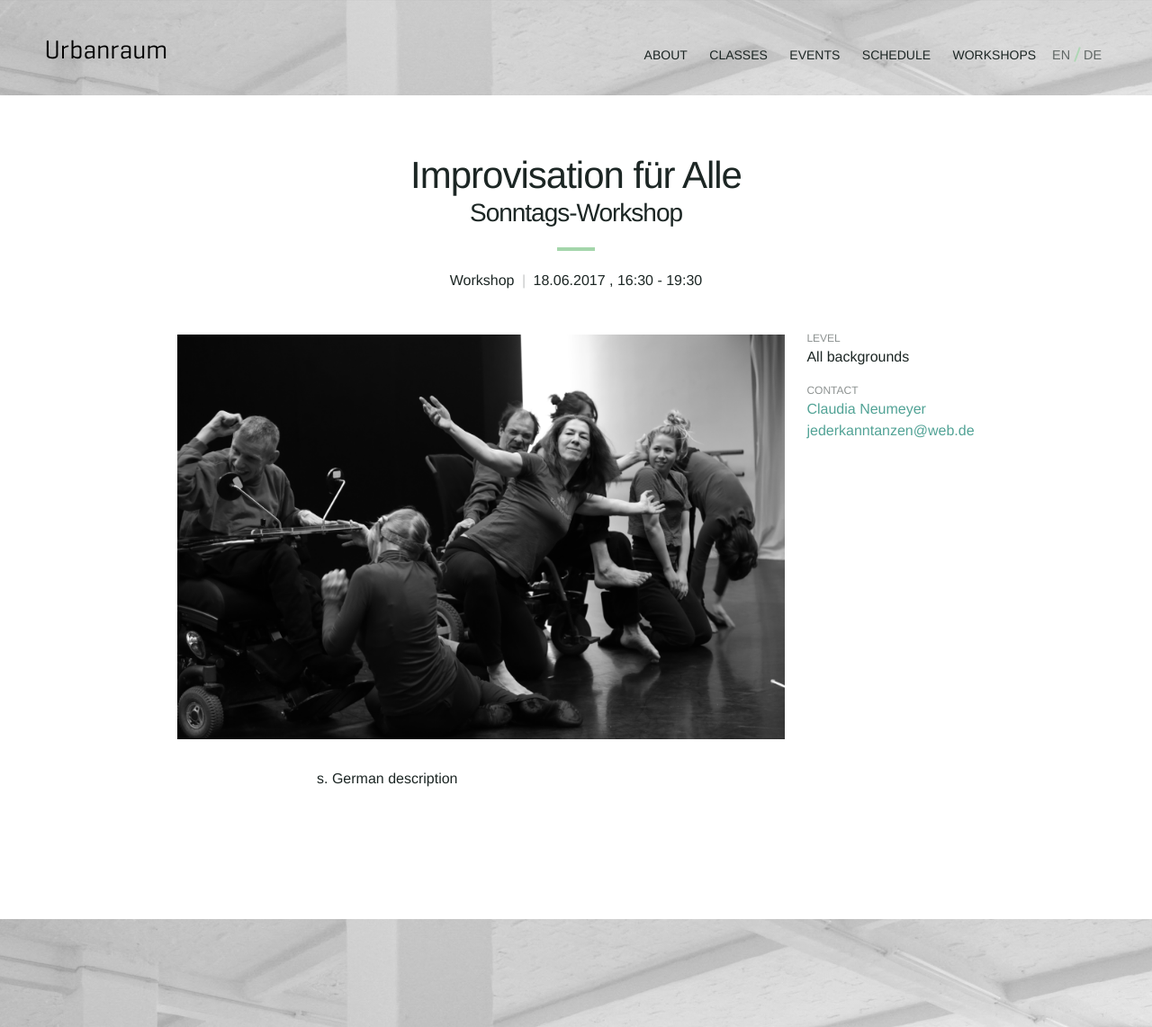
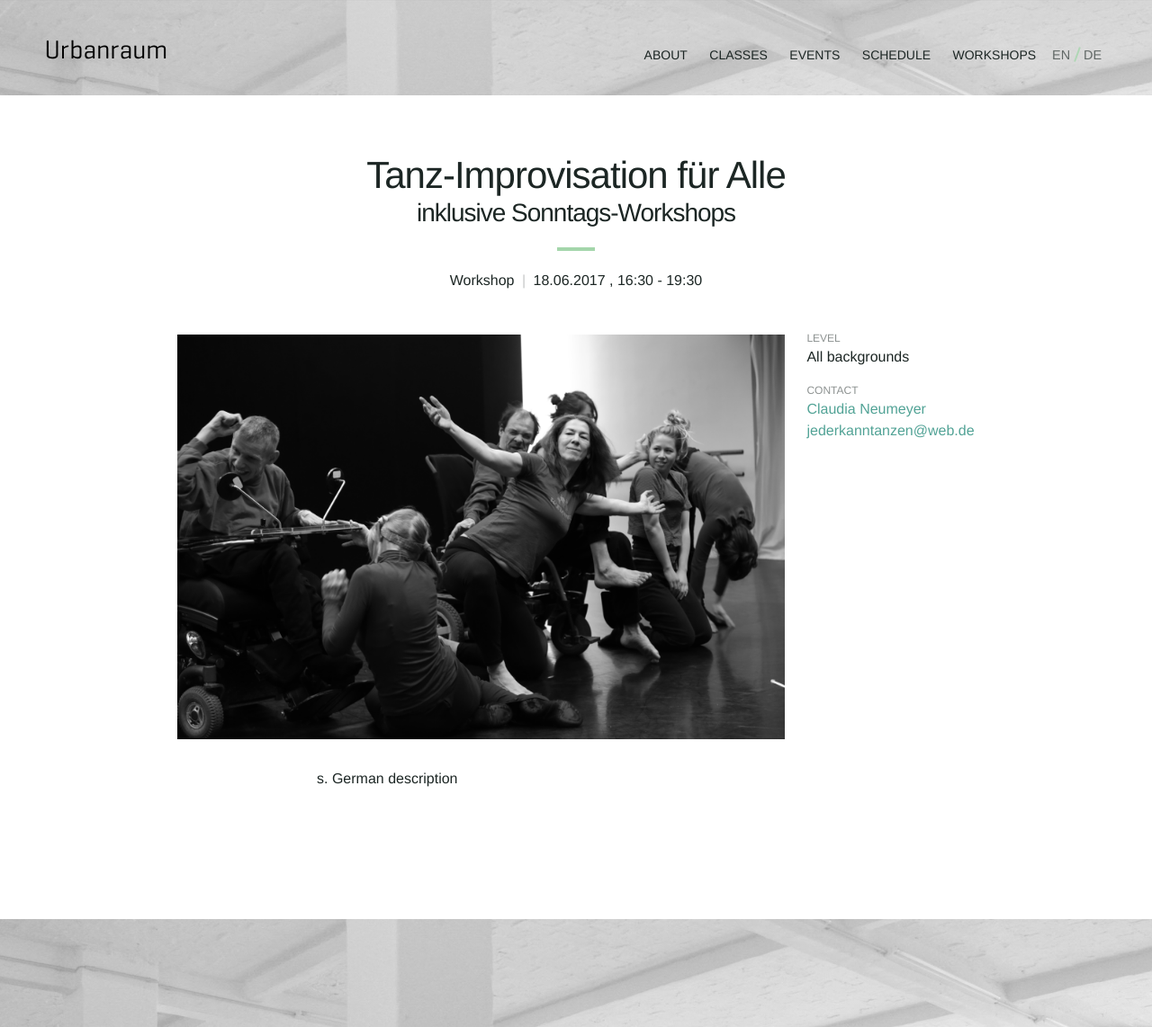
Before and after one commit to Kriesse/urbanraum, a Jekyll site: the page built from _workshops/improvisation_fuer-alle.md, in a window 1280 px wide. Shown: the whole page at 90% size. Built offline with Jekyll 4.4.1, drawn with Linux system fonts in a browser that asks for light colours; nearby versions of some CDN libraries.

Commit message:
Update improvisation_fuer-alle.md

```diff
--- a/_workshops/improvisation_fuer-alle.md
+++ b/_workshops/improvisation_fuer-alle.md
@@ -9,11 +9,11 @@ endtime: 07:30pm
 
 image: "workshop-improvisation-für-alle.jpg"
 
-title_en: "Improvisation für Alle"
-title_de: "Improvisation für Alle"
+title_en: "Tanz-Improvisation für Alle"
+title_de: "Tanz-Improvisation für Alle"
 
-subtitle_en: "Sonntags-Workshop"
-subtitle_de: "Sonntags-Workshop"
+subtitle_en: "inklusive Sonntags-Workshops"
+subtitle_de: "inklusive Sonntags-Workshops"
 
 type_en: "Workshop"
 
```
Also changed, not shown: other parts of _workshops/improvisation_fuer-alle.md (+2 -0 lines).
